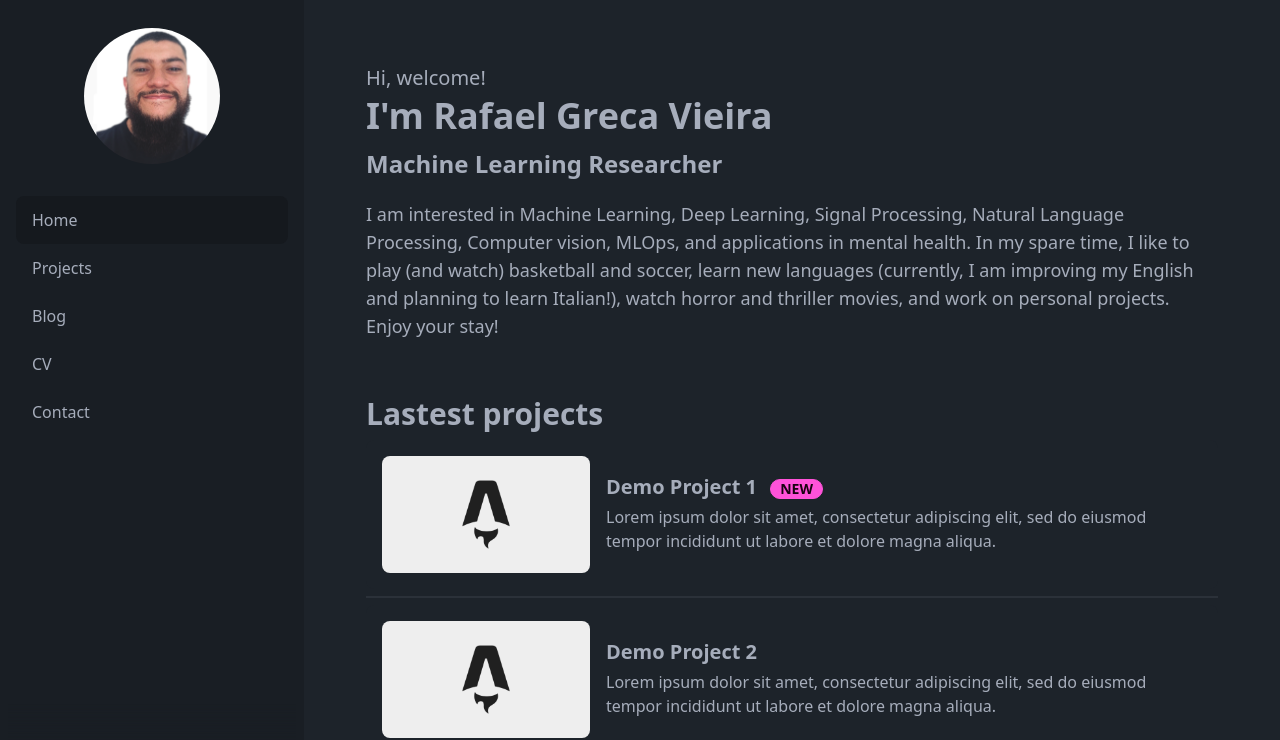
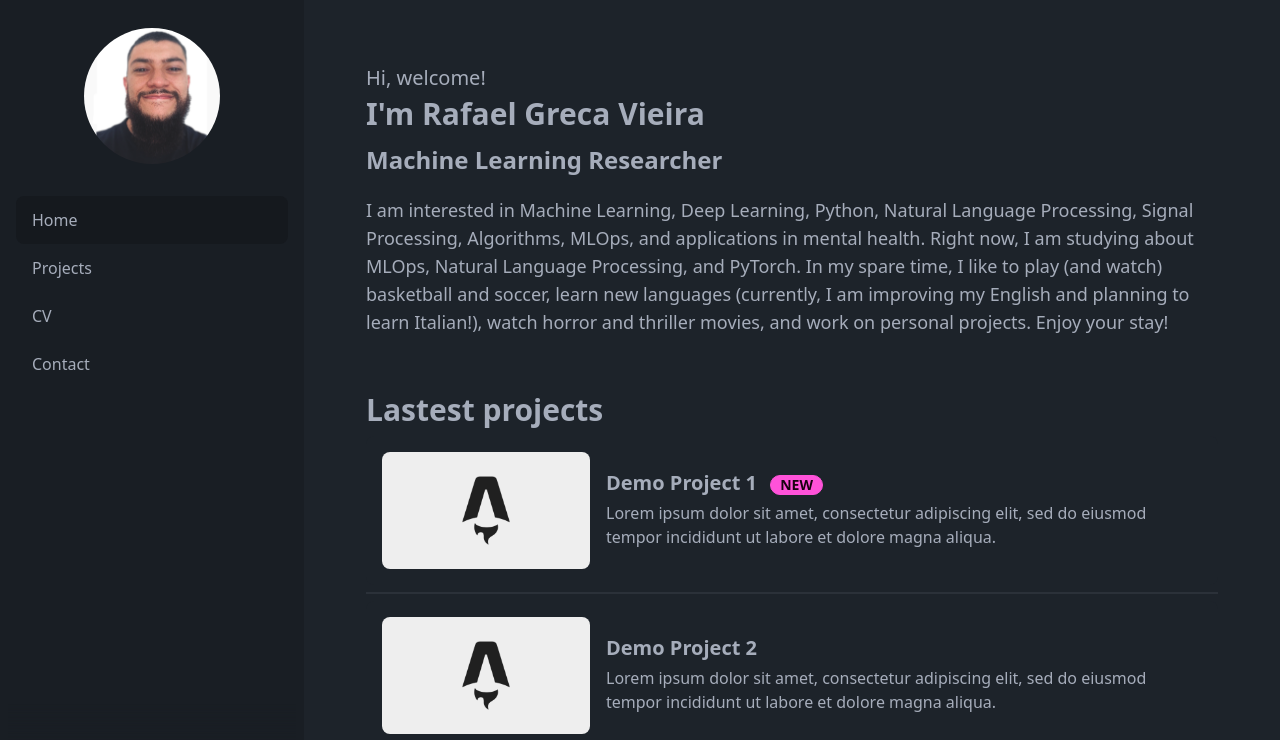
Before and after one commit to rafaelgreca/rafaelgreca.github.io, an Astro site: page / in a window 1280 px wide. Shown: the top 740 px of the page. Built offline with nearby package versions, Linux system fonts and the light colour scheme; Astro itself is replaced by a stand-in of ours.

Commit message:
updating home page

```diff
--- a/src/components/SideBarMenu.astro
+++ b/src/components/SideBarMenu.astro
@@ -6,7 +6,7 @@ const activeClass = "bg-base-300"; // For primary color replace with `active` cl
 <ul class="menu grow shrink menu-md overflow-y-auto">
     <li><a class="py-3 text-base" id="home" href="/">Home</a></li>
     <li><a class="py-3 text-base" id="projects" href="/projects">Projects</a></li>
-    <li><a class="py-3 text-base" id="blog" href="/blog/">Blog</a></li>
+    <!-- <li><a class="py-3 text-base" id="blog" href="/blog/">Blog</a></li> -->
     <li><a class="py-3 text-base" id="cv" href="/cv">CV</a></li>
     <li>
         <a
--- a/src/pages/index.astro
+++ b/src/pages/index.astro
@@ -12,11 +12,11 @@ const last_posts = posts.slice(0, 3);
 <BaseLayout sideBarActiveItemID="home">
   <div class="pb-12 mt-5">
     <div class="text-xl py-1">Hi, welcome!</div>
-    <div class="text-4xl font-bold">I'm Rafael Greca Vieira</div>
+    <div class="text-3xl font-bold">I'm Rafael Greca Vieira</div>
     <div class="text-2xl py-3 font-bold">Machine Learning Researcher</div>
     <div class="py-2">
       <text class="text-lg">
-        I am interested in Machine Learning, Deep Learning, Signal Processing, Natural Language Processing, Computer vision, MLOps, and applications in mental health. In my spare time, I like to play (and watch) basketball and soccer, learn new languages (currently, I am improving my English and planning to learn Italian!), watch horror and thriller movies, and work on personal projects. Enjoy your stay!
+        I am interested in Machine Learning, Deep Learning, Python, Natural Language Processing, Signal Processing, Algorithms, MLOps, and applications in mental health. Right now, I am studying about MLOps, Natural Language Processing, and PyTorch. In my spare time, I like to play (and watch) basketball and soccer, learn new languages (currently, I am improving my English and planning to learn Italian!), watch horror and thriller movies, and work on personal projects. Enjoy your stay!
       </text>
     </div>
   </div>
@@ -48,6 +48,7 @@ const last_posts = posts.slice(0, 3);
     badge="FOSS"
   />
 
+  <!--
   <div>
     <div class="text-3xl w-full font-bold mb-5 mt-10">Latest posts</div>
   </div>
@@ -67,4 +68,5 @@ const last_posts = posts.slice(0, 3);
       </>
     ))
   }
+  -->
 </BaseLayout>
```
